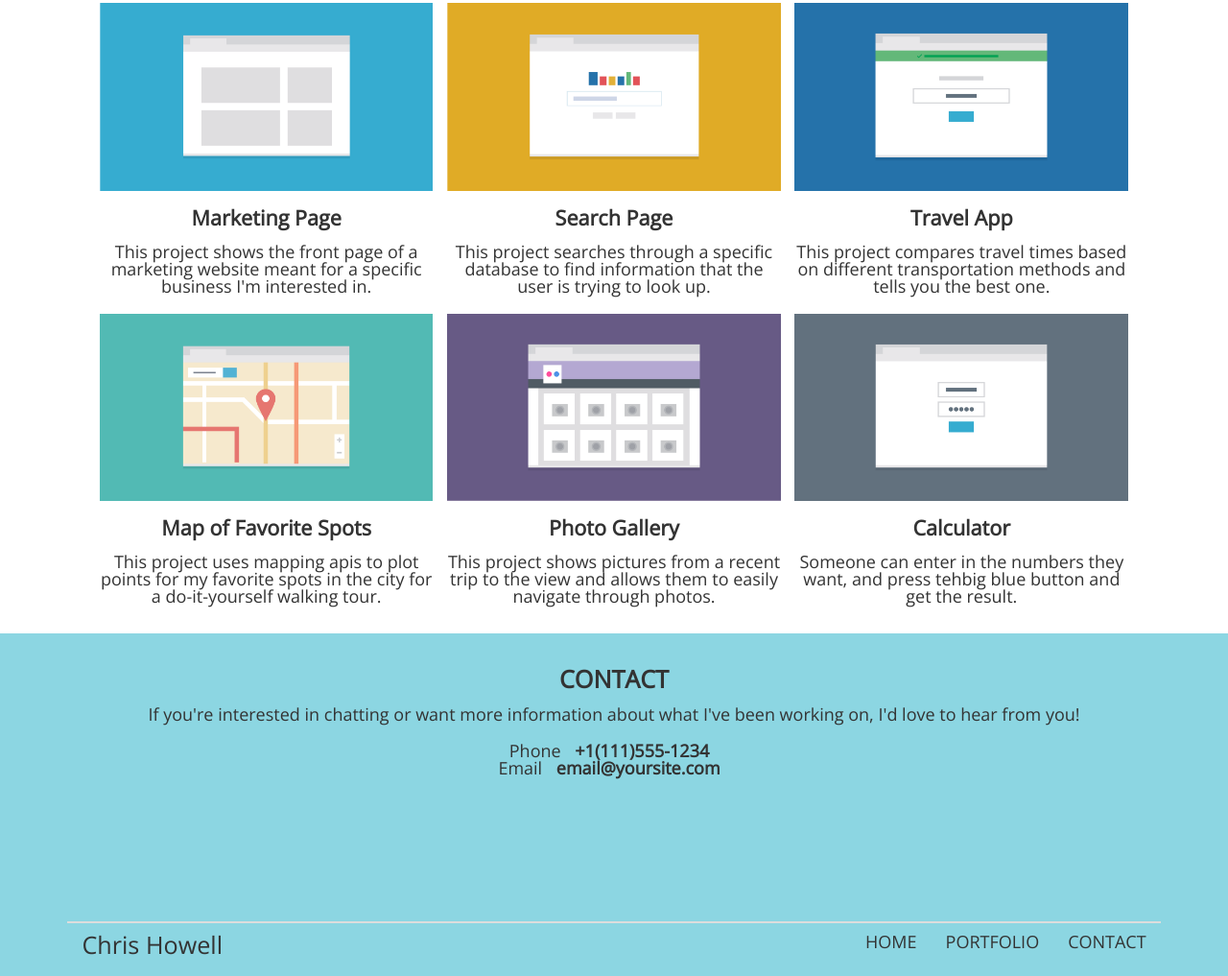
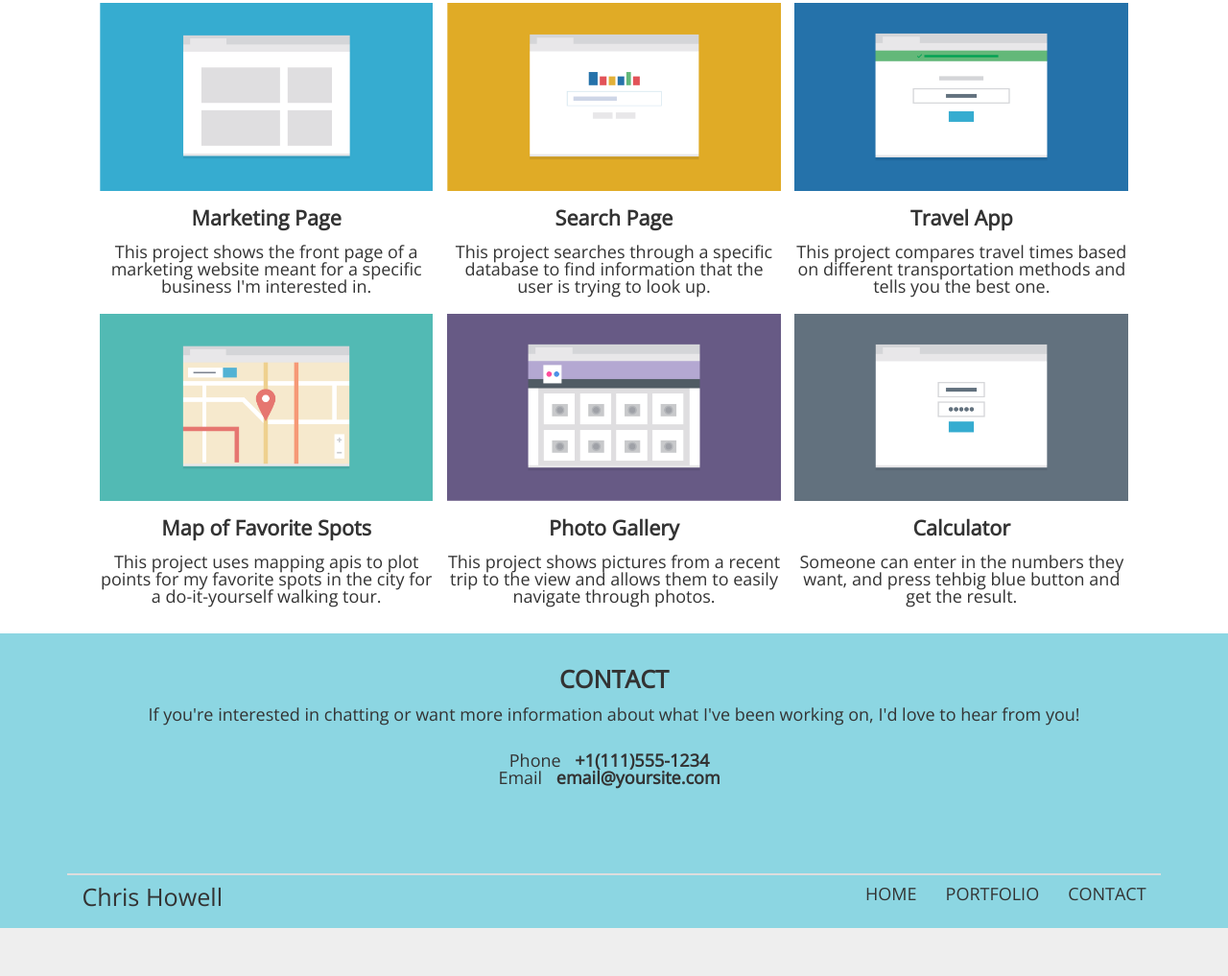
Before and after one commit to Carole-Ouedraogo/responsive-layout, a plain HTML site: page index.html in a window 1280 px wide. Shown: the part 422-1439 px from the top of the page at 96% size. After the commit the page ends 1389 px from the top, so only its background shows below. Drawn offline with nearby package versions, Linux system fonts and the light colour scheme.

Commit message:
Fix contact section
Adjust size of contact area spacing.

```diff
--- a/assets/css/styles.css
+++ b/assets/css/styles.css
@@ -97,7 +97,7 @@ main {
 }
 .alt-content {
     background-color: #8cd6e2;
-    min-height: 250px;
+    min-height: 200px;
 }
 .main-content div {
     text-align: center;
@@ -116,7 +116,7 @@ main {
     text-align: center;
 }
 .contact-info {
-    margin: 10px 0;
+    margin: 20px 0;
     padding: 10px 15px;
 }
 .contact-info span {
```
